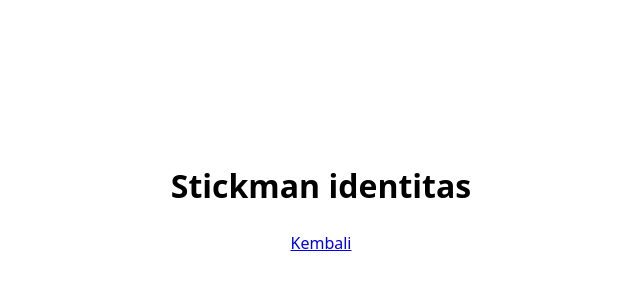
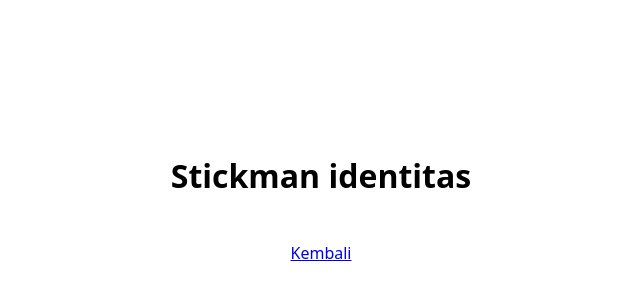
Before and after one commit to Rafifhan/Rafifhan.loginChallenge.github.io, a plain HTML site: page index.html in a window 1280 px wide. Shown: the part 202-502 px from the top of the page, without its empty margins (319-959 px from the left). Drawn offline with Linux system fonts and the light colour scheme; no server answers.

Commit message:
Update style.css

```diff
--- a/style.css
+++ b/style.css
@@ -60,3 +60,7 @@ h3 {
   border-radius: 10px;
   max-width: 300px;
 }
+
+.link1 {
+  padding-top: 20px;
+}
```
